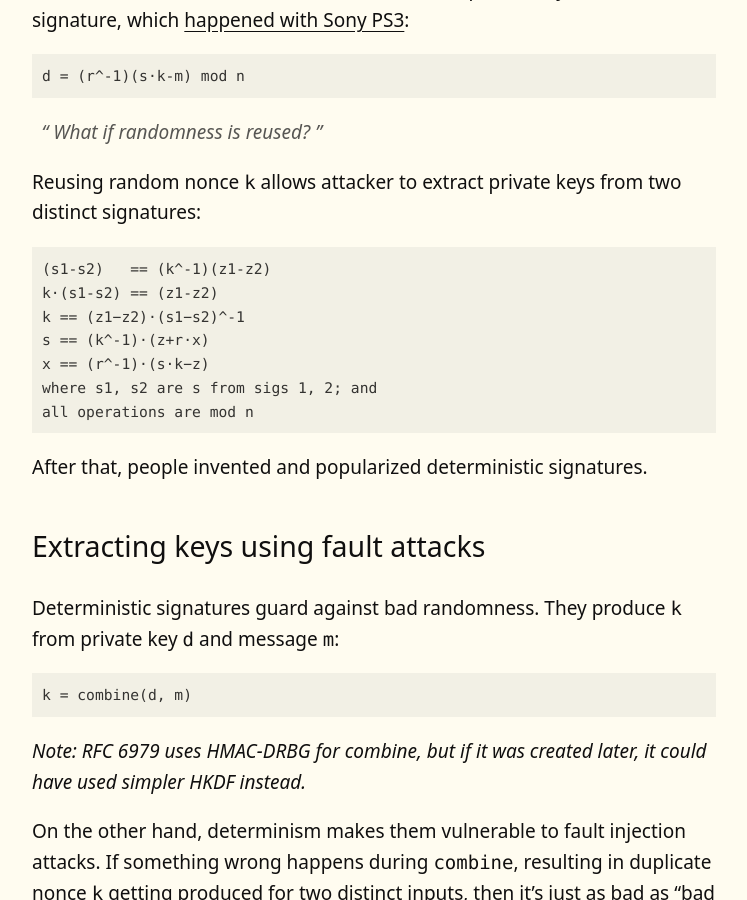
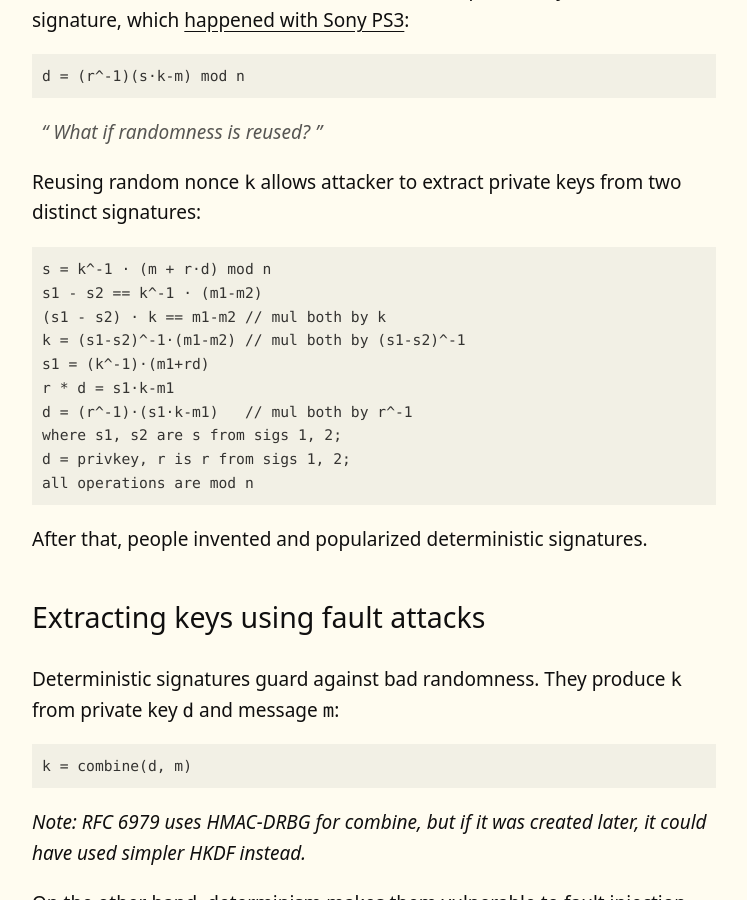
Before and after one commit to paulmillr/paulmillr.github.io, a Jekyll site: the page built from _posts/2025-02-15-deterministic-signatures.md, in a window 1280 px wide and 900 px high, scrolled down 2572 px. Shown: the whole window, without its empty margins (266-1013 px from the left). Built offline with Jekyll 4.4.1, drawn with Linux system fonts in a browser that asks for light colours.

Commit message:
fix formulas

```diff
--- a/_posts/2025-02-15-deterministic-signatures.md
+++ b/_posts/2025-02-15-deterministic-signatures.md
@@ -92,12 +92,15 @@ you could easily re-generate those. Predictable nonce `k` allows an attacker to
 
 Reusing random nonce `k` allows attacker to extract private keys from two distinct signatures:
 
-    (s1-s2)   == (k^-1)(z1-z2)
-    k⋅(s1-s2) == (z1-z2)
-    k == (z1−z2)⋅(s1−s2)^-1
-    s == (k^-1)⋅(z+r⋅x)
-    x == (r^-1)⋅(s⋅k−z)
-    where s1, s2 are s from sigs 1, 2; and
+    s = k^-1 ⋅ (m + r⋅d) mod n
+    s1 - s2 == k^-1 ⋅ (m1-m2)
+    (s1 - s2) ⋅ k == m1-m2 // mul both by k
+    k = (s1-s2)^-1⋅(m1-m2) // mul both by (s1-s2)^-1
+    s1 = (k^-1)⋅(m1+rd)
+    r * d = s1⋅k-m1
+    d = (r^-1)⋅(s1⋅k-m1)   // mul both by r^-1
+    where s1, s2 are s from sigs 1, 2;
+    d = privkey, r is r from sigs 1, 2;
     all operations are mod n
 
 After that, people invented and popularized deterministic signatures.
```
